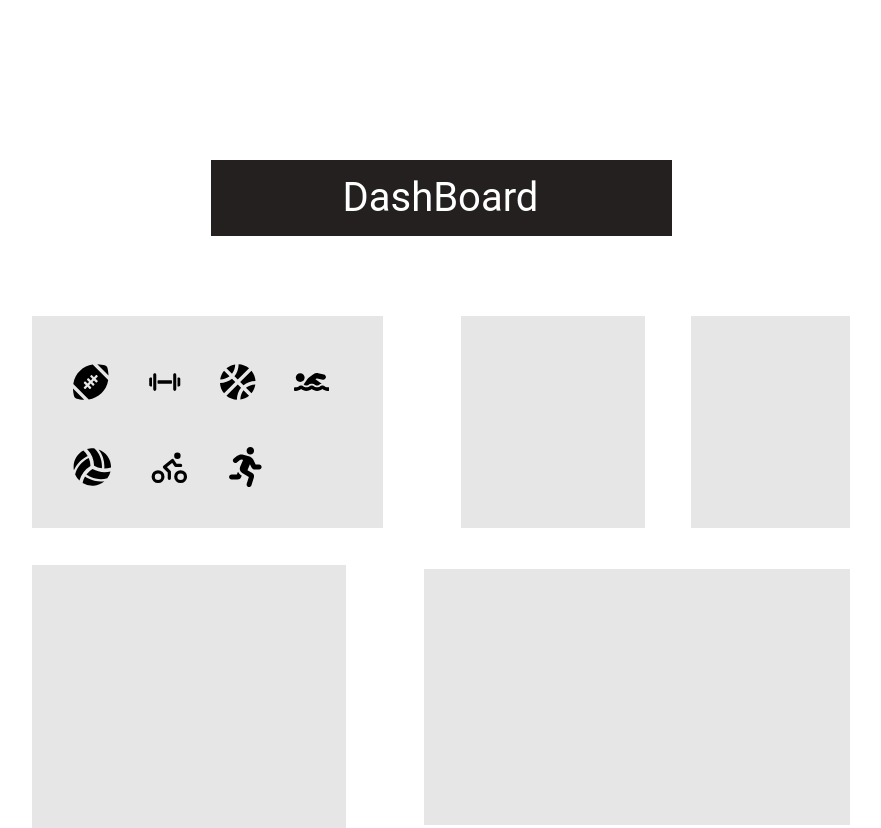
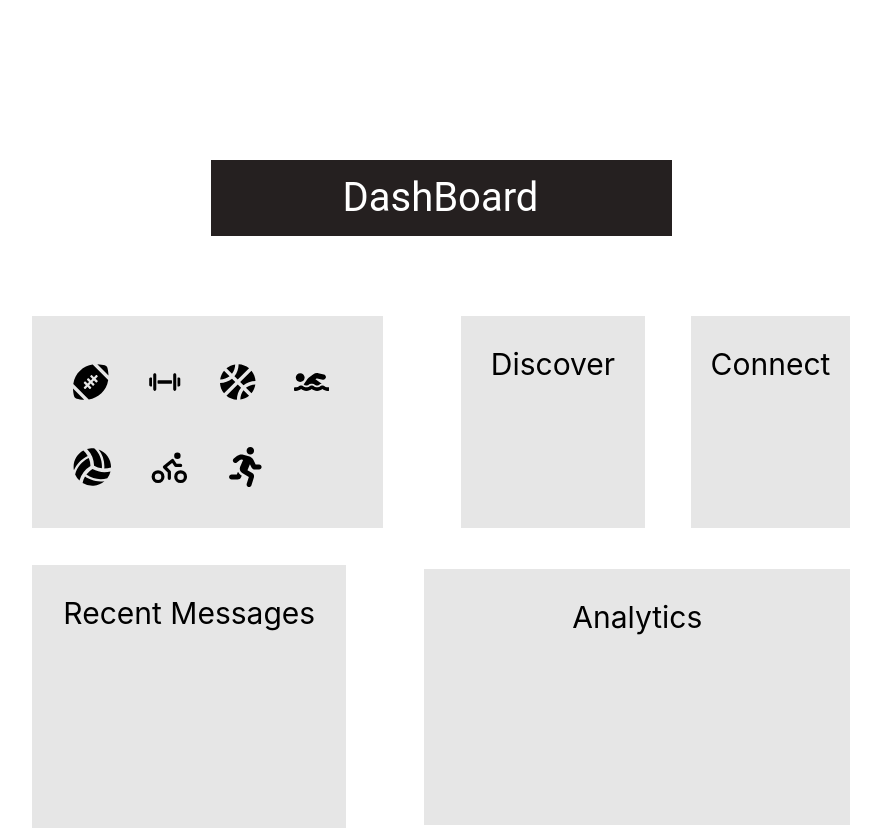
Before and after one commit to markfastner/Beachhacks-2023-Sports-Training-Connection, a React (Create React App) app: page / in a window 1280 px wide. Shown: the whole page, without its empty margins (202-1083 px from the left). Built offline with nearby package versions, Linux system fonts and the light colour scheme; what react-native would draw is missing.

Commit message:
template

```diff
--- a/src/views/Dashboard/dashboard.css
+++ b/src/views/Dashboard/dashboard.css
@@ -1,13 +1,5 @@
-.Box {
-    display: grid;
+p {
+    display: flex;
     justify-content: center;
-    color: white;
+    font-size: 30px;
 }
-
-.Dash-Header {
-    display: grid;
-    width: 462px;
-    height: 72px;
-    justify-content: center;
-    background-color: #252020;
-}
--- a/src/views/Dashboard/dashboard.js
+++ b/src/views/Dashboard/dashboard.js
@@ -10,193 +10,9 @@ import {
 } from "react-icons/fa";
 import { IoIosFitness } from "react-icons/io";
 import { TbBike } from "react-icons/tb";
-// import "./dashboard.css";
-// import React, { Component } from "react";
-// import { StyleSheet, View, Text } from "react-native";
-// import MaterialCommunityIconsIcon from "react-native-vector-icons/MaterialCommunityIcons";
-// import IoniconsIcon from "react-native-vector-icons/Ionicons";
-// import MaterialIconsIcon from "react-native-vector-icons/MaterialIcons";
+import "./dashboard.css";
 
-// const dashboard = () => {
-//   const styles = StyleSheet.create({
-//     container: {
-//       flex: 1,
-//     },
-//     icon: {
-//       color: "rgba(128,128,128,1)",
-//       fontSize: 40,
-//       height: 43,
-//       width: 40,
-//     },
-//     icon2: {
-//       color: "rgba(128,128,128,1)",
-//       fontSize: 40,
-//       height: 44,
-//       width: 35,
-//       marginLeft: 38,
-//     },
-//     icon3: {
-//       color: "rgba(128,128,128,1)",
-//       fontSize: 40,
-//       height: 44,
-//       width: 33,
-//       marginLeft: 39,
-//     },
-//     icon4: {
-//       color: "rgba(128,128,128,1)",
-//       fontSize: 40,
-//       height: 44,
-//       width: 33,
-//       marginLeft: 38,
-//     },
-//     iconRow: {
-//       height: 44,
-//       flexDirection: "row",
-//       marginTop: 46,
-//       marginLeft: 41,
-//       marginRight: 54,
-//     },
-//     icon5: {
-//       color: "rgba(128,128,128,1)",
-//       fontSize: 40,
-//       height: 43,
-//       width: 40,
-//     },
-//     icon6: {
-//       color: "rgba(128,128,128,1)",
-//       fontSize: 40,
-//       height: 40,
-//       width: 40,
-//       marginLeft: 38,
-//     },
-//     icon7: {
-//       color: "rgba(128,128,128,1)",
-//       fontSize: 40,
-//       height: 43,
-//       width: 40,
-//       marginLeft: 34,
-//     },
-//     icon5Row: {
-//       height: 43,
-//       flexDirection: "row",
-//       marginTop: 41,
-//       marginLeft: 41,
-//       marginRight: 118,
-//     },
-//     rect: {
-//       width: 461,
-//       height: 76,
-//       backgroundColor: "rgba(37,32,32,1)",
-//       marginTop: 80,
-//       alignSelf: "center",
-//     },
-//     dashBoard: {
-//       fontFamily: "roboto-regular",
-//       color: "rgba(255,255,255,1)",
-//       fontSize: 40,
-//       marginTop: 14,
-//       marginLeft: 132,
-//     },
-//     rect2: {
-//       width: 351,
-//       height: 212,
-//       backgroundColor: "#E6E6E6",
-//     },
-//     rect4: {
-//       width: 230,
-//       height: 212,
-//       backgroundColor: "#E6E6E6",
-//       marginLeft: 78,
-//     },
-//     rect5: {
-//       width: 199,
-//       height: 212,
-//       backgroundColor: "#E6E6E6",
-//       marginLeft: 46,
-//     },
-//     rect2Row: {
-//       height: 212,
-//       flexDirection: "row",
-//       marginTop: 52,
-//       marginLeft: 234,
-//       marginRight: 228,
-//       alignSelf: "center",
-//     },
-//     rect3: {
-//       width: 351,
-//       height: 263,
-//       backgroundColor: "#E6E6E6",
-//     },
-//     rect6: {
-//       width: 475,
-//       height: 256,
-//       backgroundColor: "#E6E6E6",
-//       marginLeft: 78,
-//       marginTop: 4,
-//     },
-//     rect3Row: {
-//       height: 263,
-//       flexDirection: "row",
-//       marginTop: 37,
-//       marginLeft: 234,
-//       marginRight: 228,
-//       alignSelf: "center",
-//     },
-//   });
-
-//   return (
-//     <View style={StyleSheet.container}>
-//       <View style={styles.rect}>
-//         <Text style={styles.dashBoard}>DashBoard</Text>
-//       </View>
-
-//       <View style={styles.rect2Row}>
-//         <View style={styles.rect2}>
-//           <View style={styles.iconRow}>
-//             <MaterialCommunityIconsIcon
-//               name="swim"
-//               style={styles.icon}
-//             ></MaterialCommunityIconsIcon>
-//             <IoniconsIcon
-//               name="ios-fitness"
-//               style={styles.icon2}
-//             ></IoniconsIcon>
-//             <IoniconsIcon
-//               name="ios-basketball"
-//               style={styles.icon3}
-//             ></IoniconsIcon>
-//             <IoniconsIcon
-//               name="ios-american-football"
-//               style={styles.icon4}
-//             ></IoniconsIcon>
-//           </View>
-//           <View style={styles.icon5Row}>
-//             <MaterialCommunityIconsIcon
-//               name="volleyball"
-//               style={styles.icon5}
-//             ></MaterialCommunityIconsIcon>
-//             <MaterialIconsIcon
-//               name="directions-bike"
-//               style={styles.icon6}
-//             ></MaterialIconsIcon>
-//             <MaterialCommunityIconsIcon
-//               name="home"
-//               style={styles.icon7}
-//             ></MaterialCommunityIconsIcon>
-//           </View>
-//         </View>
-//         <View style={styles.rect4}></View>
-//         <View style={styles.rect5}></View>
-//       </View>
-//       <View style={styles.rect3Row}>
-//         <View style={styles.rect3}></View>
-//         <View style={styles.rect6}></View>
-//       </View>
-//     </View>
-//   );
-// };
-// export default dashboard;
-function Untitled(props) {
+function dashboard(props) {
   return (
     <>
       <Rect1Row>
@@ -207,23 +23,31 @@ function Untitled(props) {
       <Rect2Row>
         <Rect2>
           <IconRow>
-            <FaFootballBall style={{ fontSize: 40 }} />
-            <IoIosFitness style={{ fontSize: 40, marginLeft: 38 }} />
-            <FaBasketballBall style={{ fontSize: 40, marginLeft: 38 }} />
-            <FaSwimmer style={{ fontSize: 40, marginLeft: 38 }} />
+            <FaFootballBall />
+            <IoIosFitness style={{ marginLeft: 38 }} />
+            <FaBasketballBall style={{ marginLeft: 38 }} />
+            <FaSwimmer style={{ marginLeft: 38 }} />
           </IconRow>
           <Icon5Row>
-            <FaVolleyballBall style={{ fontSize: 40 }} />
-            <TbBike style={{ fontSize: 40, marginLeft: 38 }} />
-            <FaRunning style={{ fontSize: 40, marginLeft: 38 }} />
+            <FaVolleyballBall />
+            <TbBike style={{ marginLeft: 38 }} />
+            <FaRunning style={{ marginLeft: 38 }} />
           </Icon5Row>
         </Rect2>
-        <Rect4></Rect4>
-        <Rect5></Rect5>
+        <Rect4>
+          <p> Discover </p>
+        </Rect4>
+        <Rect5>
+          <p> Connect </p>
+        </Rect5>
       </Rect2Row>
       <Rect3Row>
-        <Rect3></Rect3>
-        <Rect6></Rect6>
+        <Rect3>
+          <p>Recent Messages</p>
+        </Rect3>
+        <Rect6>
+          <p>Analytics</p>
+        </Rect6>
       </Rect3Row>
     </>
   );
@@ -272,6 +96,7 @@ const IconRow = styled.div`
   margin-top: 46px;
   margin-left: 41px;
   margin-right: 54px;
+  font-size: 40px;
 `;
 
 const Icon5Row = styled.div`
@@ -281,6 +106,7 @@ const Icon5Row = styled.div`
   margin-top: 41px;
   margin-left: 41px;
   margin-right: 118px;
+  font-size: 40px;
 `;
 
 const Rect4 = styled.div`
@@ -332,4 +158,4 @@ const Rect3Row = styled.div`
 }
 `;
 
-export default Untitled;
+export default dashboard;
```
